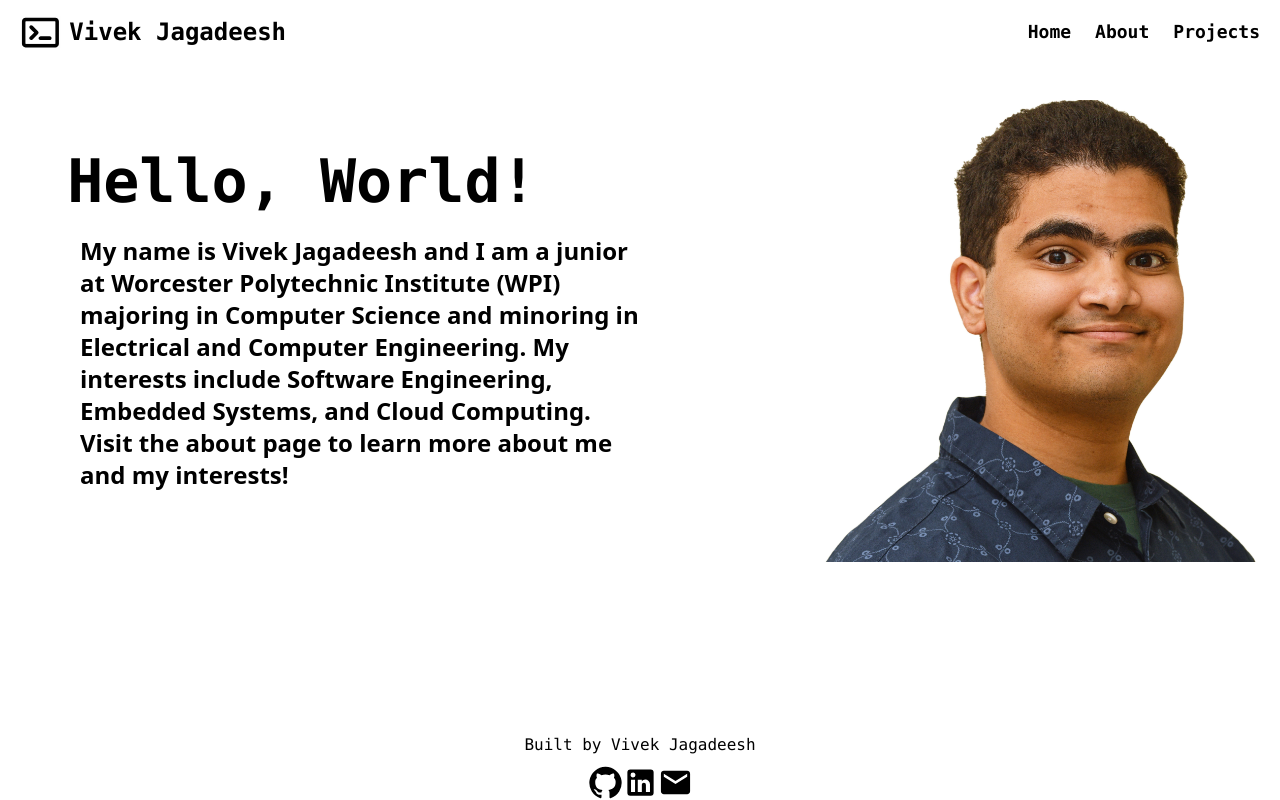
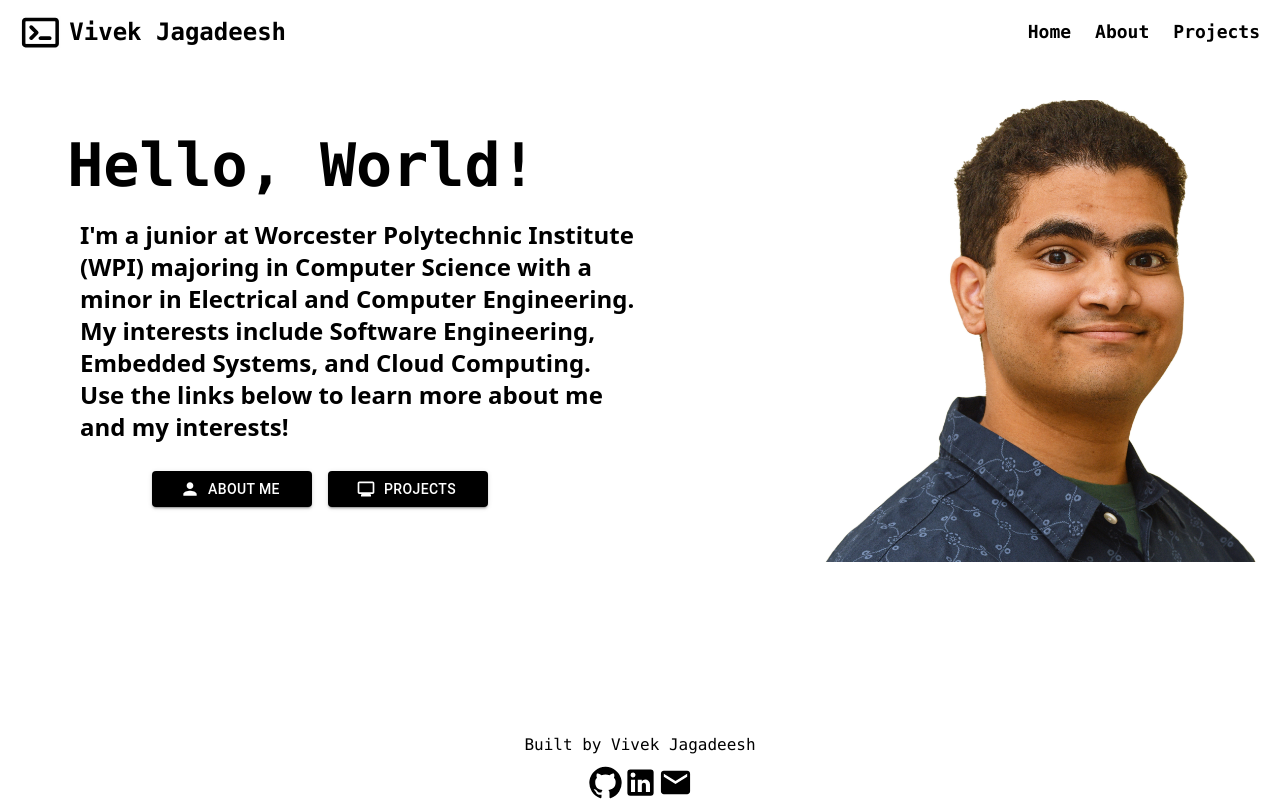
Before and after one commit to vivekjag1/portfolioWebsite, a React (Vite) app: page / in a window 1280 px wide. Built offline with nearby package versions, Linux system fonts and the light colour scheme.

Commit message:
ui improvements pt 2

```diff
--- a/src/routes/Home.tsx
+++ b/src/routes/Home.tsx
@@ -1,5 +1,9 @@
 import vivekHeadshot from "../assets/Vivek-Picture-One.jpg"
 import {TypeAnimation} from "react-type-animation";
+import Button from '@mui/material/Button';
+import MonitorIcon from '@mui/icons-material/Monitor';
+import PersonIcon from '@mui/icons-material/Person';
+import {Stack} from "@mui/material";
 
 function Home(){
   return(
@@ -11,10 +15,28 @@ function Home(){
             />
             <br></br>
             <h1 className = "text-black font-semibold text-2xl font-arial  ml-20">
-              My name is Vivek Jagadeesh and I am a junior at Worcester Polytechnic Institute (WPI) majoring in Computer Science and minoring in Electrical and Computer Engineering.
-              My interests include Software Engineering, Embedded Systems, and Cloud Computing. Visit the about page to learn more about me and my interests!
+              I'm a junior at Worcester Polytechnic Institute (WPI) majoring in Computer Science with a minor in Electrical and Computer Engineering.
+              My interests include Software Engineering, Embedded Systems, and Cloud Computing. Use the links below to learn more about me and my interests!
+            </h1>
+            <div className="hidden md:flex justify-center">
 
-            </h1>
+            <Stack spacing={2} direction="row" className="items-center mt-7">
+              <Button href="/about"  variant="contained"
+                      startIcon={<PersonIcon/>}
+                      sx={{"&.MuiButtonBase-root:hover": {backgroundColor: "black"}, width: "10rem", bgcolor: 'black'}}
+                      className="mr-4 hover:bg-black"> About Me </Button>
+              <Button variant="contained" className=" text-white mx-auto" href="/projects"
+                      startIcon={<MonitorIcon/>} sx={{
+                "&.MuiButtonBase-root:hover": {backgroundColor: "black"},
+                width: "10rem",
+                bgcolor: 'black'
+              }}>Projects</Button>
+
+            </Stack>
+            </div>
+
+
+
           </div>
           <div className = "flex items-center justify-center  ml-20  h-fit w-11/12  col-span-1">
             <img src={vivekHeadshot} alt = "Vivek Jagadeesh" className="  max-h-[46rem] mt-5 ml-20 overflow-hidden"/>
@@ -32,9 +54,32 @@ function Home(){
                 <div className="w-full h-auto flex flex-col items-center justify-center   sm:ml-5">
                   <h1
                     className="text-xl mt-7 text-left md:w-1/2 ml-5 ">
-                    My name is Vivek Jagadeesh and I am a junior at Worcester Polytechnic Institute (WPI) majoring in Computer Science and minoring in Electrical and Computer Engineering.
-                    My interests include Software Engineering, Embedded Systems, and Cloud Computing. Visit the about page to learn more about me and my interests!
+                    I'm a junior at Worcester Polytechnic Institute (WPI) majoring in Computer Science with a minor in Electrical and Computer Engineering.
+                    My interests include Software Engineering, Embedded Systems, and Cloud Computing. Use the links below to learn more about me and my interests!
                   </h1>
+
+                  <div className="md:hidden sm:flex ">
+                    <div className="flex justify-center">
+                      <Stack spacing={2} direction="column" className="items-center mt-5">
+                        <Button href="/about"   variant="contained"
+                                startIcon={<PersonIcon/>}
+                                sx={{
+                                  "&.MuiButtonBase-root:hover": {backgroundColor: "black"},
+                                  width: "10rem",
+                                  bgcolor: 'black'
+                                }}
+                                className="mr-4 hover:bg-black"> About Me</Button>
+                        <Button variant="contained" className=" text-white mx-auto" href="https://brighamwomens.com"
+                                target="_blank"
+                                startIcon={<MonitorIcon/>} sx={{
+                          "&.MuiButtonBase-root:hover": {backgroundColor: "black"},
+                          width: "10rem",
+                          bgcolor: 'black'
+                        }}> Projects</Button>
+
+                      </Stack>
+                    </div>
+                  </div>
                 </div>
               </div>
             </div>
```
Also changed, not shown: 1 other file (tests, documents, lock files or other folders).
